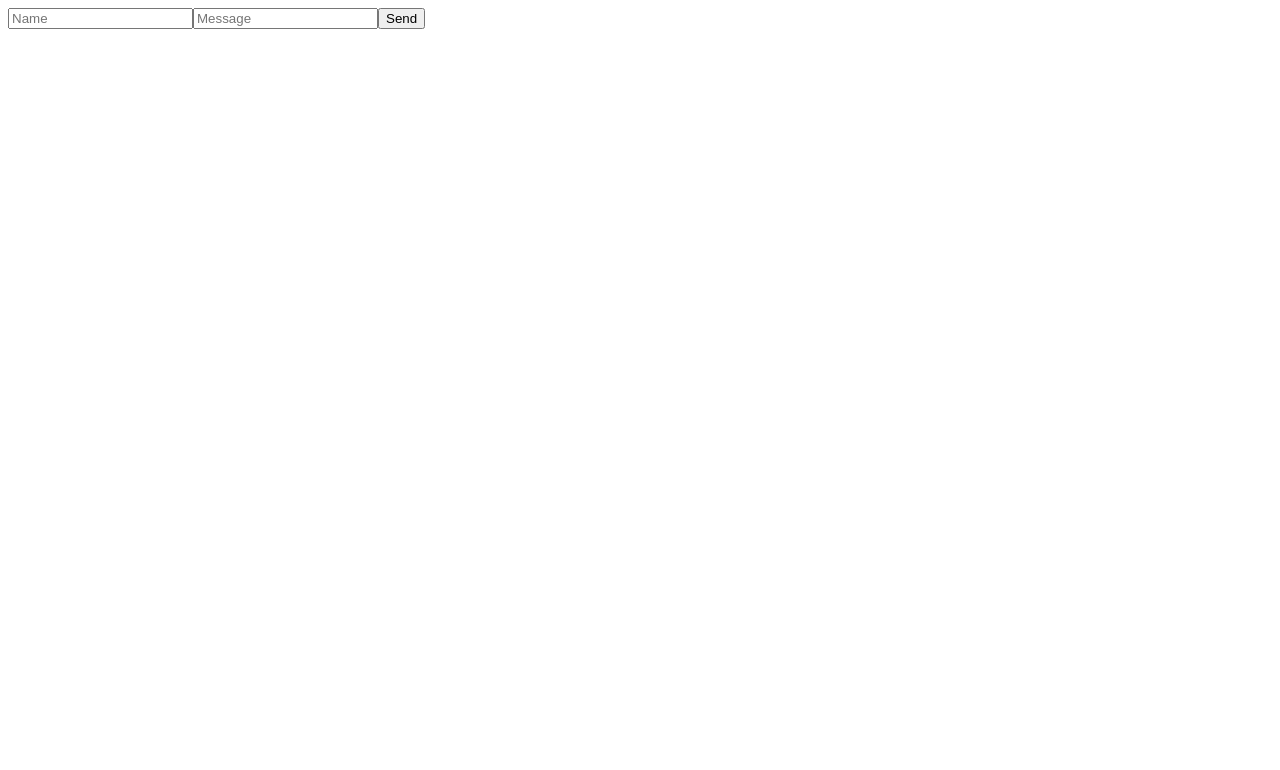
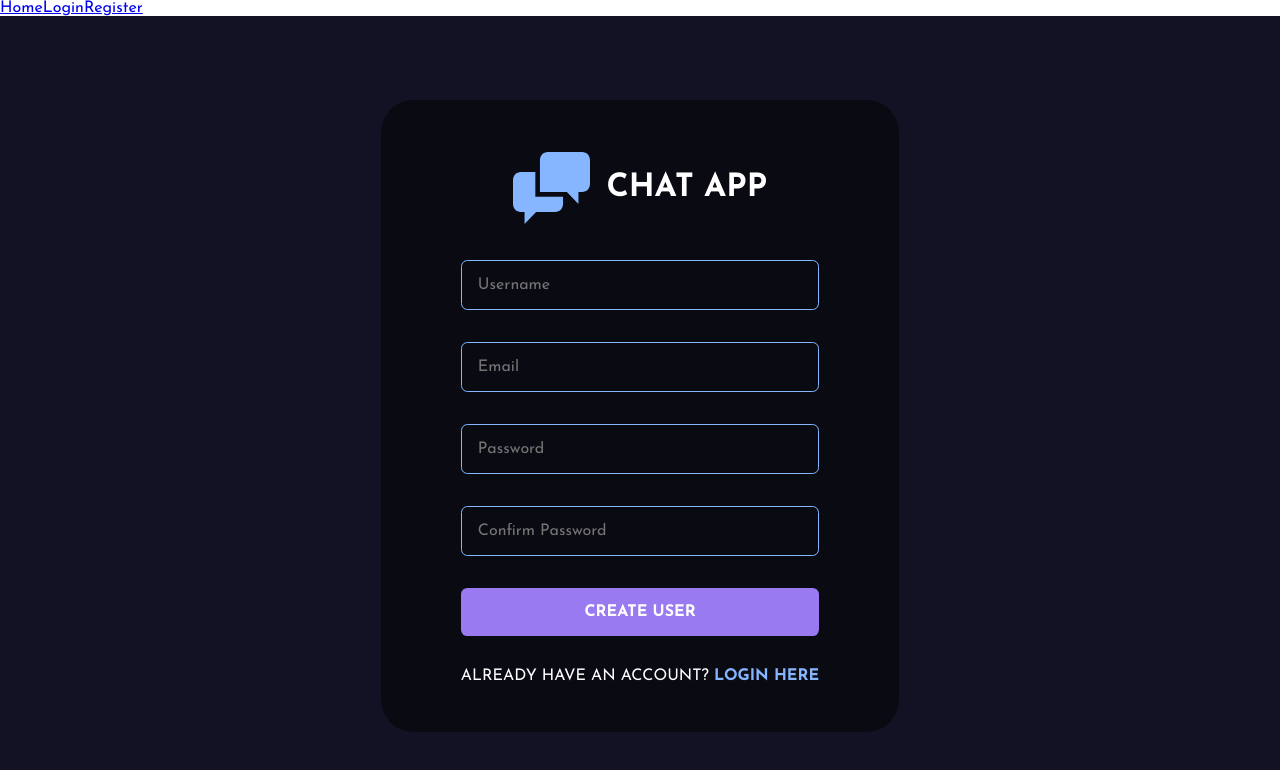
Before and after one commit to romigh94/chat-application, a Vue app: page /register in a window 1280 px wide. Shown: the top 770 px of the page. Built offline with nearby package versions, Linux system fonts and the light colour scheme.

Commit message:
done with style of register component

```diff
--- a/package.json
+++ b/package.json
@@ -10,7 +10,8 @@
   "dependencies": {
     "axios": "^1.5.0",
     "core-js": "^3.8.3",
-    "vue": "^3.2.13"
+    "vue": "^3.2.13",
+    "vue-router": "^4.2.4"
   },
   "devDependencies": {
     "@babel/core": "^7.12.16",
--- a/src/App.vue
+++ b/src/App.vue
@@ -1,41 +1,12 @@
 <template>
   <div id="app">
 
-    <input v-model="name" type="text" class="text" placeholder="Name">
-    <input v-model="message" type="text" class="text" placeholder="Message">
-    <button @click="sendMessage">Send</button>
+    <router-link to="/">Home</router-link>
+    <router-link to="/login">Login</router-link>
+    <router-link to="/register">Register</router-link>
+
+    <router-view></router-view>
 
 
   </div>
 </template>
-
-<script>
-import axios from 'axios'
-
-export default {
-  data() {
-    return {
-      name: "",
-      message: "",
-      messages: []
-    }
-  },
-  methods: {
-    async sendMessage() {
-      const msg = {
-        name: this.name,
-        message: this.message
-      }
-
-console.log(msg)
-      try {
-        const response = await axios.post('http://localhost:5000/messages', msg)
-        console.log(response)
-      } catch(err) {
-        console.log(err)
-      }
-    },
-    }
-  }
-
-</script>
--- /dev/null
+++ b/src/components/HomeVue.vue
@@ -0,0 +1,13 @@
+<template>
+  Home
+</template>
+
+<script>
+export default {
+
+}
+</script>
+
+<style>
+
+</style>
--- /dev/null
+++ b/src/components/LoginVue.vue
@@ -0,0 +1,13 @@
+<template>
+  Login
+</template>
+
+<script>
+export default {
+
+}
+</script>
+
+<style>
+
+</style>
--- /dev/null
+++ b/src/components/RegisterVue.vue
@@ -0,0 +1,57 @@
+<template>
+  <form class="register-form" @submit="handleSubmit">
+    <div class="inner-register-form">
+    <div class="brand">
+      <img src="../assets/chat-logo.svg" alt="" />
+      <h1>Chat App</h1>
+    </div>
+    <input
+      type="text"
+      placeholder="Username"
+      name="username"
+      @change="handleChange"
+      />
+    <input
+      type="email"
+      placeholder="Email"
+      name="email"
+      @change="handleChange"
+      />
+    <input
+      type="password"
+      placeholder="Password"
+      name="password"
+      @change="handleChange"
+      />
+    <input
+      type="password"
+      placeholder="Confirm Password"
+      name="confirmPassword"
+      @change="handleChange"
+      />
+      <button type="submit">Create User</button>
+      <span>Already have an account? <router-link to="/login">Login here</router-link></span>
+    </div>
+  </form>
+</template>
+
+<script>
+export default {
+
+methods: {
+  handleSubmit(e) {
+    e.preventDefault()
+
+  },
+  handleChange(e) {
+    e.preventDefault()
+  }
+}
+
+
+}
+</script>
+
+<style>
+
+</style>
--- a/src/main.js
+++ b/src/main.js
@@ -1,4 +1,18 @@
 import { createApp } from 'vue'
+import { createRouter, createWebHistory } from 'vue-router'
+import './style.css'
 import App from './App.vue'
+import HomeVue from './components/HomeVue.vue'
+import LoginVue from './components/LoginVue.vue'
+import RegisterVue from './components/RegisterVue.vue'
 
-createApp(App).mount('#app')
+const router = createRouter({
+    history: createWebHistory(),
+    routes: [
+        {path: '/', name: 'Home', component: HomeVue},
+        {path: '/login', name: 'Login', component: LoginVue},
+        {path: '/register', name: 'Register', component: RegisterVue}
+    ]
+})
+
+createApp(App).use(router).mount('#app')
--- /dev/null
+++ b/src/style.css
@@ -0,0 +1,101 @@
+@import url('https://fonts.googleapis.com/css2?family=Josefin+Sans:wght@100;200;300;400;500;600;700&display=swap');
+
+* {
+    margin: 0;
+    padding: 0;
+    box-sizing: border-box;
+}
+
+body,button,input {
+    font-family: 'Josefin Sans', sans-serif;
+}
+
+body {
+    max-height: 100vh;
+    max-width: 100vw;
+    overflow: hidden;
+}
+
+
+/* REGISTER FORM */
+
+.register-form {
+    height: 100vh;
+    width: 100vw;
+    display: flex;
+    flex-direction: column;
+    justify-content: center;
+    gap: 2rem;
+    align-items: center;
+    padding: 3rem 5rem;
+    background-color: #121224;
+}
+
+.inner-register-form {
+    background-color: #00000076;
+    padding: 3rem 5rem;
+    gap: 2rem;
+    display: flex;
+    flex-direction: column;
+    border-radius: 2rem;
+}
+
+.inner-register-form > input {
+    background-color: transparent;
+    padding: 1rem;
+    border: 0.1rem solid #85B6FF;
+    border-radius: 0.4rem;
+    color: white;
+    width: 100%;
+    font-size: 1rem;
+}
+
+.inner-register-form > input:focus {
+    border: 0.1rem solid #997af0;
+    outline: none;
+}
+
+.brand {
+    display: flex;
+    align-items: center;
+    gap: 1rem;
+    justify-content: center;
+}
+
+.brand img {
+    height: 5rem;
+}
+
+h1 {
+    color: white;
+    text-transform: uppercase;
+}
+
+button {
+    background-color: #997af0;
+    color: white;
+    padding: 1rem 2rem;
+    border: none;
+    font-weight: bold;
+    cursor: pointer;
+    border-radius: 0.4rem;
+    font-size: 1rem;
+    text-transform: uppercase;
+    transition: 0.5s ease-in-out;
+}
+
+button:hover{
+    background-color: #85B6FF;
+}
+
+span {
+    color: white;
+    text-transform: uppercase;
+}
+
+span > a {
+    color: #85B6FF;
+    text-decoration: none;
+    font-weight: bold;
+
+}
```
Also changed, not shown: src/components/ChatVue.vue (added, +36 -0 lines), src/assets/chat-logo.svg (added), 1 other file (tests, documents, lock files or other folders).
